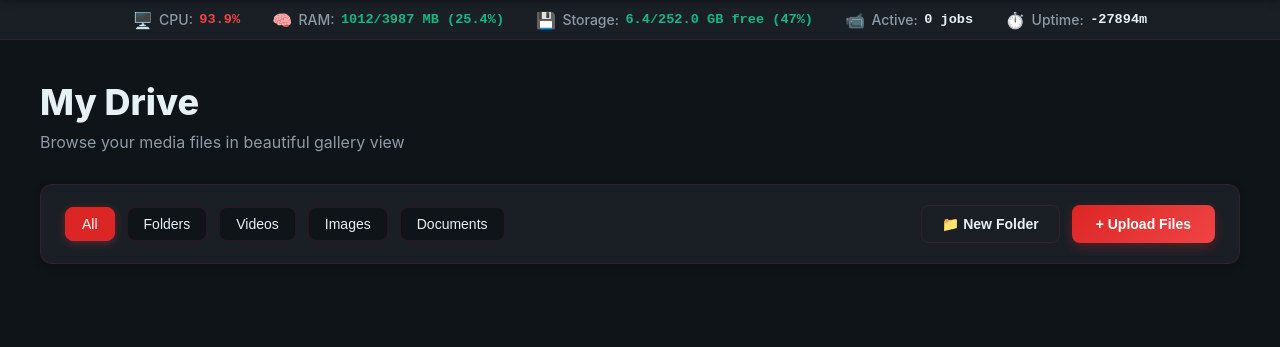
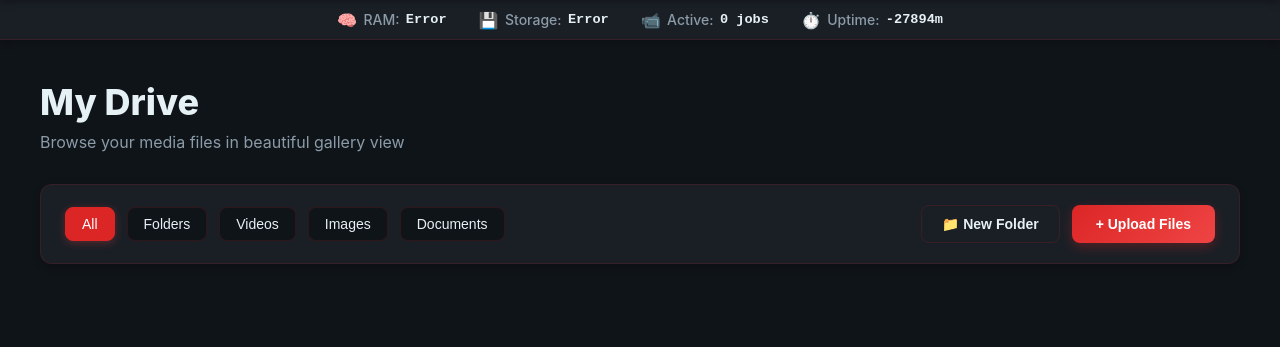
Before and after one commit to a49ty1m/Personal_Drive_Media-Player, a Flask app: page /browse/ in a window 1280 px wide. Shown: the part 73-420 px from the top of the page. Run offline with Flask 3, Linux system fonts and the light colour scheme; parts of the project's set-up code (start-up, migrations or seed data) failed here and were passed over.

Commit message:
refactor: remove CPU stat and make system info bar sticky
CPU changes:
- Removed CPU stat from system info bar (doesn't work on Android)
- Removed all CPU-related JavaScript code
- Cleaned up error handling and color coding

System info bar improvements:
- Made bar sticky/fixed at top (like navigation bar)
- Added position: sticky with z-index: 99
- Added box-shadow for depth
- Automatically positions below top-nav when present
- Now shows: RAM | Storage | Active Jobs | Uptime

Result: Cleaner UI focused on stats that actually work on Android

```diff
--- a/static/css/style.css
+++ b/static/css/style.css
@@ -390,9 +390,14 @@ kbd {
 
 /* ============================================================
    SYSTEM INFO BAR
+   Sticks to top on pages without navigation,
+   or below navigation when nav is present
    ============================================================ */
 
 .system-info-bar {
+  position: sticky;
+  top: 0;
+  z-index: 99;
   display: flex;
   align-items: center;
   justify-content: center;
@@ -402,6 +407,13 @@ kbd {
   border-bottom: 1px solid var(--border);
   font-size: 0.875rem;
   flex-wrap: wrap;
+  box-shadow: 0 2px 8px rgba(0, 0, 0, 0.2);
+}
+
+/* When there's a top-nav above it, position below that nav */
+.top-nav ~ * .system-info-bar,
+.has-top-nav .system-info-bar {
+  top: 72px; /* Height of top-nav */
 }
 
 .system-stat {
--- a/templates/base.html
+++ b/templates/base.html
@@ -27,11 +27,6 @@
 
   <!-- System Info Bar -->
   <div class="system-info-bar" id="systemInfoBar">
-    <div class="system-stat">
-      <span class="stat-icon">🖥️</span>
-      <span class="stat-label">CPU:</span>
-      <span class="stat-value" id="cpuUsage">--</span>
-    </div>
     <div class="system-stat">
       <span class="stat-icon">🧠</span>
       <span class="stat-label">RAM:</span>
@@ -75,21 +70,11 @@
             // Check if psutil is available
             if (data.psutil_available === false) {
               // Show message instead of stats
-              document.getElementById('cpuUsage').textContent = 'N/A';
               document.getElementById('ramUsage').textContent = 'Install psutil';
-              document.getElementById('storageUsage').textContent = 'pip install psutil';
+              document.getElementById('storageUsage').textContent = 'pkg install python-psutil';
               document.getElementById('activeTranscodes').textContent = '0 jobs';
               document.getElementById('systemUptime').textContent = 'N/A';
               return;
-            }
-
-            // CPU
-            const cpuPercent = data.cpu.usage_percent;
-            if (cpuPercent === null || cpuPercent === undefined) {
-              document.getElementById('cpuUsage').textContent = 'N/A';
-              document.getElementById('cpuUsage').style.color = '#8b9ba8';
-            } else {
-              document.getElementById('cpuUsage').textContent = cpuPercent + '%';
             }
 
             // RAM
@@ -121,19 +106,7 @@
             }
             document.getElementById('systemUptime').textContent = uptimeText;
 
-            // Color coding based on usage
-            const cpuEl = document.getElementById('cpuUsage');
-            if (cpuPercent !== null && cpuPercent !== undefined) {
-              if (cpuPercent > 80) {
-                cpuEl.style.color = '#ef4444';
-              } else if (cpuPercent > 50) {
-                cpuEl.style.color = '#f59e0b';
-              } else {
-                cpuEl.style.color = '#10b981';
-              }
-            }
-
-            const ramEl = document.getElementById('ramUsage');
+            // Color coding based on usage            const ramEl = document.getElementById('ramUsage');
             if (ramPercent > 85) {
               ramEl.style.color = '#ef4444';
             } else if (ramPercent > 70) {
@@ -154,7 +127,6 @@
           .catch(err => {
             console.error('Failed to fetch system info:', err);
             // Show error state
-            document.getElementById('cpuUsage').textContent = 'Error';
             document.getElementById('ramUsage').textContent = 'Error';
             document.getElementById('storageUsage').textContent = 'Error';
           });
```
